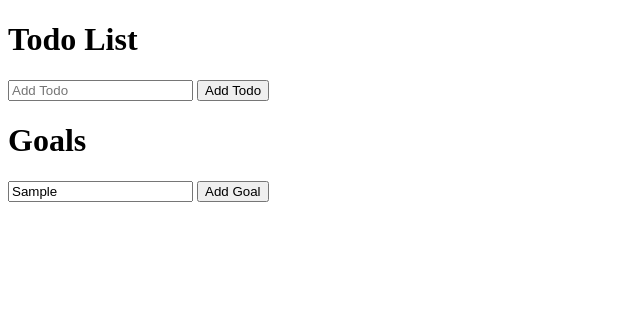
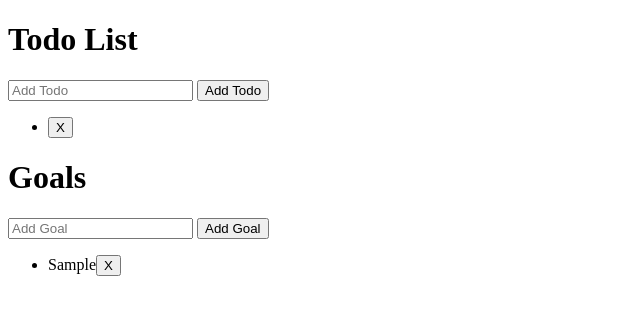
Before and after one commit to HumayounBaig/Learning-Redux, a plain HTML site: page index.html in a window 1280 px wide. Both pictures are taken after typing "Sample" into the empty fields and a click on the button "Add Goal". Shown: the whole page, without its empty margins (0-640 px from the left). Drawn offline with nearby package versions, Linux system fonts and the light colour scheme.

Commit message:
type: feat
body: added real redux by importing it

```diff
--- a/index.html
+++ b/index.html
@@ -6,88 +6,103 @@
     <meta name="viewport" content="width=device-width, initial-scale=1.0">
     <title>LEARN REDUX</title>
 
+    <script src="https://cdnjs.cloudflare.com/ajax/libs/redux/3.7.2/redux.min.js"></script>
+
     <script type="text/javascript">
-
-        function generateId () {
+        window.onload= function (){
+            function generateId() {
             return Math.random().toString(36).substring(2) + (new Date()).getTime().toString(36);
         }
-        function createStore(reducer) {
 
+        // App Code
+        const ADD_TODO = 'ADD_TODO'
+        const REMOVE_TODO = 'REMOVE_TODO'
+        const TOGGLE_TODO = 'TOGGLE_TODO'
+        const ADD_GOAL = 'ADD_GOAL'
+        const REMOVE_GOAL = 'REMOVE_GOAL'
 
-            let state
-            let listeners = [];
-
-            const getState = () => state
-
-            const subscribe = (listener) => {
-                listeners.push(listener);
-                return () => {
-                    listeners = listeners.filter((l) => l !== listener);
+        function addTodoAction(todo) {
+            return {
+                type: ADD_TODO,
+                todo,
             }
         }
 
-            const dispatch = (action) => {
-                state = reducer(state, action);
-                listeners.forEach((listener) => listener());
-            }
-
+        function removeTodoAction(id) {
             return {
-                getState,
-                subscribe,
-                dispatch,
+                type: REMOVE_TODO,
+                id,
             }
         }
 
-        const store = createStore(app);
+        function toggleTodoAction(id) {
+            return {
+                type: TOGGLE_TODO,
+                id,
+            }
+        }
 
+        function addGoalAction(goal) {
+            return {
+                type: ADD_GOAL,
+                goal,
+            }
+        }
 
-        store.subscribe(() => {
-            console.log('the new staet is ', store.getState());
-        })
-
-        const unsubscribe = store.subscribe(() => {
-            console.log('The store change');
-        })
-
-        unsubscribe();
-
-        //APP
+        function removeGoalAction(id) {
+            return {
+                type: REMOVE_GOAL,
+                id,
+            }
+        }
 
         function todos(state = [], action) {
             switch (action.type) {
-                case 'ADD_TODO':
-                    return state.concat([action.todo]);
-                case 'REMOVE_TODO':
-                    return state.filter((todo) => todo.id !== action.id);
-                case 'TOGGLE_TODO':
+                case ADD_TODO:
+                    return state.concat([action.todo])
+                case REMOVE_TODO:
+                    return state.filter((todo) => todo.id !== action.id)
+                case TOGGLE_TODO:
                     return state.map((todo) => todo.id !== action.id ? todo :
-                        Object.assign({}, todo, { complete: !todo.complete }));
+                        Object.assign({}, todo, {
+                            complete: !todo.complete
+                        }))
                 default:
-                    return state;
+                    return state
             }
         }
 
         function goals(state = [], action) {
             switch (action.type) {
-                case 'ADD_GOAL':
-                    return state.concat([action.goal]);
-                case 'REMOVE_GOAL':
-                    return state.filter((goal) => goal.id !== action.id);
-
+                case ADD_GOAL:
+                    return state.concat([action.goal])
+                case REMOVE_GOAL:
+                    return state.filter((goal) => goal.id !== action.id)
                 default:
-                    return state;
+                    return state
             }
         }
 
-        function app(state = [], action) {
-            return {
-                todos: todos(state.todos, action),
-                goals: goals(state.goals, action),
-            }
-        }
+        const store = Redux.createStore(Redux.combineReducers({
+            todos,
+            goals,
+        }))
 
+        store.subscribe(() => {
+            const {
+                goals,
+                todos
+            } = store.getState()
 
-        function addTodo () {
+            document.getElementById('goals').innerHTML = ''
+            document.getElementById('todos').innerHTML = ''
+
+            goals.forEach(addGoalToDOM)
+            todos.forEach(addTodoToDOM)
+        })
+
+        // DOM code
+        function addTodo() {
             const input = document.getElementById('todo')
             const name = input.value
             input.value = ''
@@ -99,10 +114,11 @@
             }))
         }
 
-        function addGoal () {
+        function addGoal() {
             const input = document.getElementById('goal')
             const name = input.value
             input.value = ''
+
             store.dispatch(addGoalAction({
                 id: generateId(),
                 name,
@@ -110,28 +126,54 @@
         }
 
         var el = document.getElementById('todoBtn')
+        addEventListener('click', addTodo)
 
-        var ej = document.getElementById('goalBtn')
 
-        if(el){
-            el.addEventListener('click', addTodo)
-        }
-        if(ej){
-            el.addEventListener('click', addGoal)
+        document.getElementById('goalBtn')
+            .addEventListener('click', addGoal)
+
+        function createRemoveButton(onClick) {
+            const removeBtn = document.createElement('button')
+            removeBtn.innerHTML = 'X'
+            removeBtn.addEventListener('click', onClick)
+            return removeBtn
         }
 
-        store.subscribe(() => {
-            console.log('The new state is,', store.getState())
+        function addTodoToDOM(todo) {
+            const node = document.createElement('li')
+            const text = document.createTextNode(todo.name)
+
+            const removeBtn = createRemoveButton(() => {
+                store.dispatch(removeTodoAction(todo.id))
             })
 
-        store.dispatch({
-            type: 'ADD_TODO',
-            todo: {
-                id: 0,
-                name: 'Learn Redux',
-                complete: false
+            node.appendChild(text)
+            node.appendChild(removeBtn)
+            node.style.textDecoration = todo.complete ? 'line-through' : 'none'
+            node.addEventListener('click', () => {
+                store.dispatch(toggleTodoAction(todo.id))
+            })
+
+            document.getElementById('todos')
+                .appendChild(node)
         }
+
+        function addGoalToDOM(goal) {
+            const node = document.createElement('li')
+            const text = document.createTextNode(goal.name)
+            const removeBtn = createRemoveButton(() => {
+                store.dispatch(removeGoalAction(goal.id))
             })
+
+            node.appendChild(text)
+            node.appendChild(removeBtn)
+
+            document.getElementById('goals')
+                .append(node)
+        }
+        }
+
+
     </script>
 </head>
 
```
Lines whose indentation alone changed are shown as unchanged.
